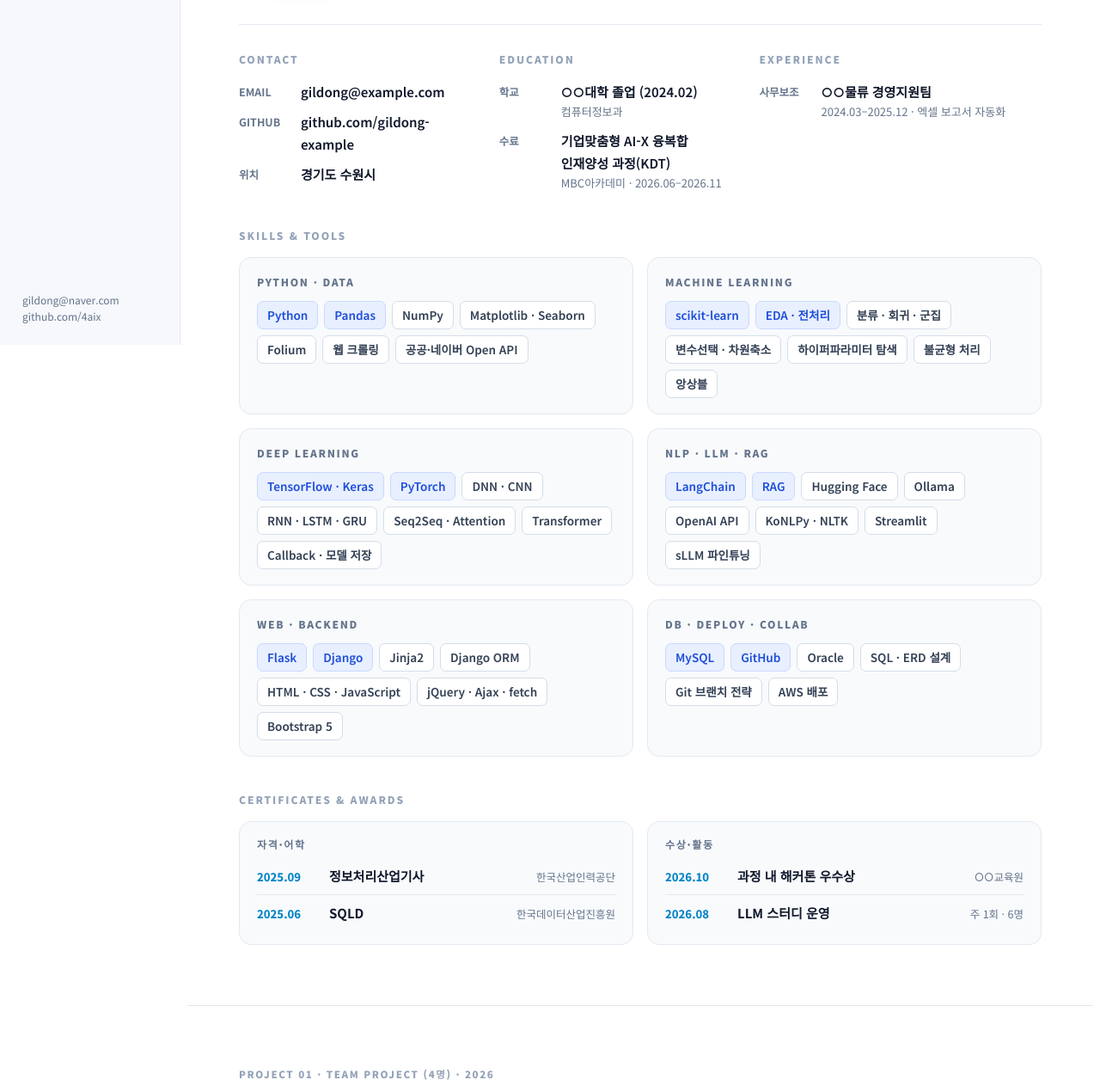
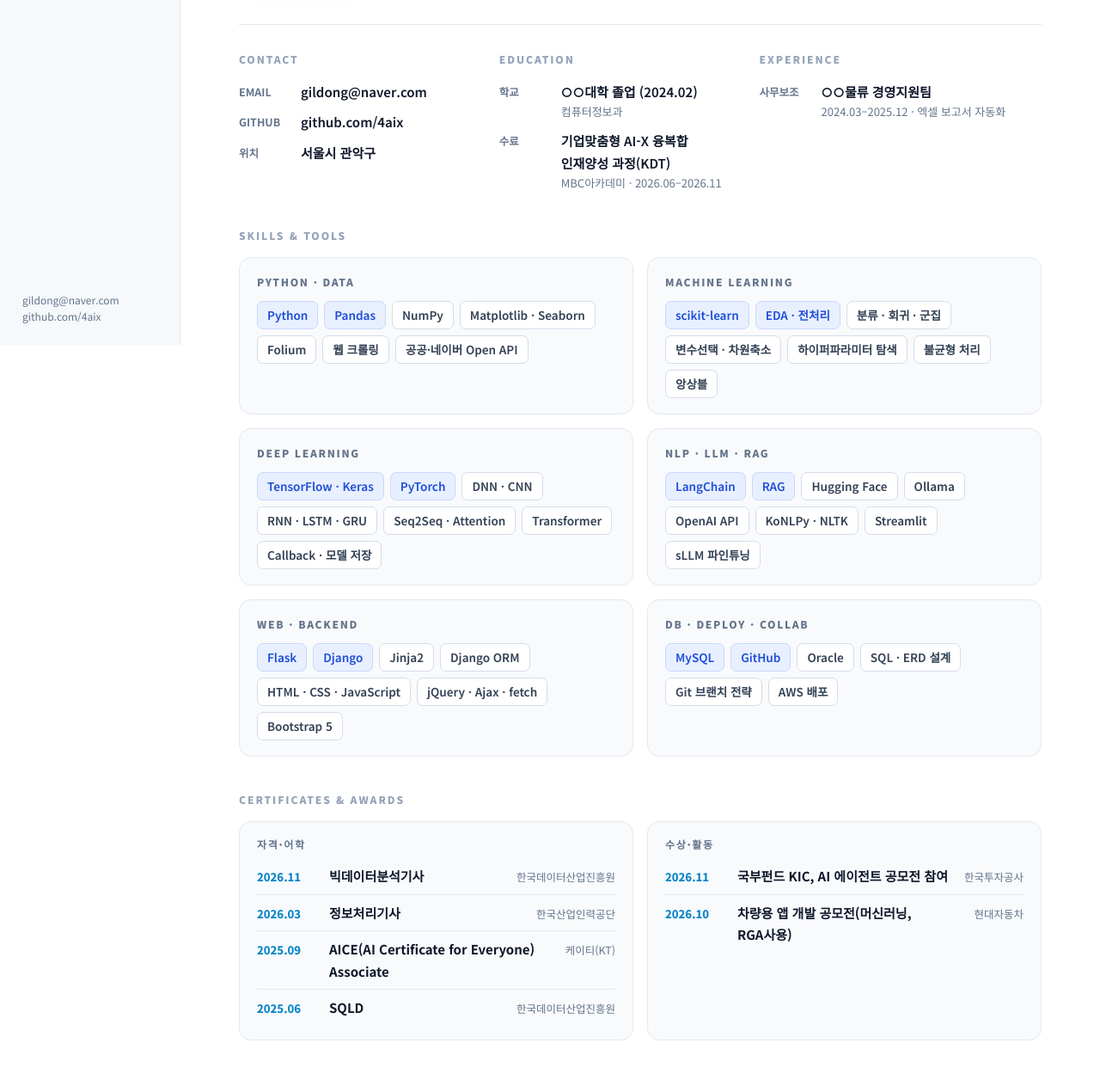
Before and after one commit to 4aix/4aix.github.io, a plain HTML site: page index.html in a window 1280 px wide. Shown: the part 399-1662 px from the top of the page at 86% size. Drawn offline with Linux system fonts and the light colour scheme; a web font is replaced by a local one.

Commit message:
활동추가

```diff
--- a/index.html
+++ b/index.html
@@ -283,9 +283,9 @@ main{margin-left:var(--side-w)}
       <div>
         <h4>CONTACT</h4>
         <dl class="kv">
-          <dt>EMAIL</dt><dd>gildong@example.com</dd>
-          <dt>GITHUB</dt><dd>github.com/gildong-example</dd>
-          <dt>위치</dt><dd>경기도 수원시</dd>
+          <dt>EMAIL</dt><dd>gildong@naver.com</dd>
+          <dt>GITHUB</dt><dd><a href="https://github.com/4aix" target="_blank">github.com/4aix</a></dd>
+          <dt>위치</dt><dd>서울시 관악구</dd>
         </dl>
       </div>
       <div>
@@ -327,13 +327,15 @@ main{margin-left:var(--side-w)}
     <div class="certs">
       <div class="cert-col">
         <h5>자격·어학</h5>
-        <div class="row"><span class="d">2025.09</span><b>정보처리산업기사</b><small>한국산업인력공단</small></div>
+        <div class="row"><span class="d">2026.11</span><b>빅데이터분석기사</b><small>한국데이터산업진흥원</small></div>
+        <div class="row"><span class="d">2026.03</span><b>정보처리기사</b><small>한국산업인력공단</small></div>
+        <div class="row"><span class="d">2025.09</span><b>AICE(AI Certificate for Everyone) Associate</b><small>케이티(KT)</small></div>
         <div class="row"><span class="d">2025.06</span><b>SQLD</b><small>한국데이터산업진흥원</small></div>
       </div>
       <div class="cert-col">
         <h5>수상·활동</h5>
-        <div class="row"><span class="d">2026.10</span><b>과정 내 해커톤 우수상</b><small>○○교육원</small></div>
-        <div class="row"><span class="d">2026.08</span><b>LLM 스터디 운영</b><small>주 1회 · 6명</small></div>
+        <div class="row"><span class="d">2026.11</span><b>국부펀드 KIC, AI 에이전트 공모전 참여</b><small>한국투자공사</small></div>
+        <div class="row"><span class="d">2026.10</span><b>차량용 앱 개발 공모전(머신러닝, RGA사용)</b><small>현대자동차</small></div>
       </div>
     </div>
   </div>
```
